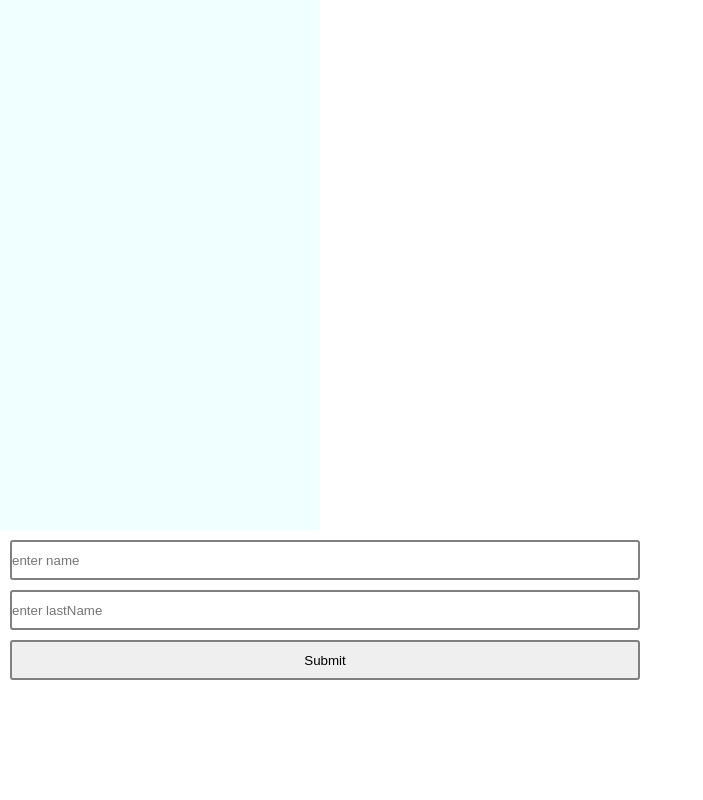
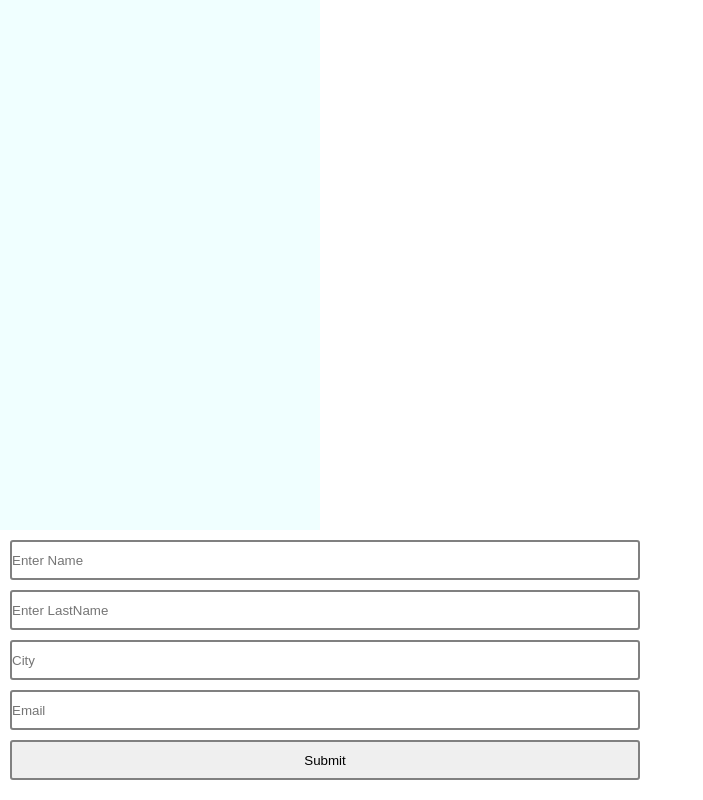
Before and after one commit to tarekaya/react-toolkit-v1, a React (Create React App) app: page / in a window 1280 px wide. Shown: the part 280-1080 px from the top of the page, without its empty margins (0-703 px from the left). Before the commit the page ends 980 px from the top, so only its background shows below. Built offline with nearby package versions, Linux system fonts and the light colour scheme.

Commit message:
2 files modified, 1 added, 1 deleted

```diff
--- a/style.css
+++ b/App.css
@@ -1,3 +1,6 @@
+.main{
+
+}
 h1, p {
   font-family: Lato;
 }
--- a/App.tsx
+++ b/App.tsx
@@ -1,5 +1,5 @@
 import * as React from 'react';
-import './style.css';
+import './App.css';
 import Header from './components/Header/Header.js';
 import Form from './components/Form/Form';
 import Sidebar from './components/Sidebar/Sidebar';
--- a/components/Form/Form.js
+++ b/components/Form/Form.js
@@ -5,13 +5,19 @@ export default function Form() {
   return (
     <form>
       <div className="form-group">
-        <input type="text" placeholder="enter name" />
+        <input type="text" placeholder="Enter Name" />
       </div>
       <div className="form-group">
-        <input type="text" placeholder="enter lastName" />
+        <input type="text" placeholder="Enter LastName" />
       </div>
       <div className="form-group">
-        <input type="submit" placeholder="enter city" />
+        <input type="text" placeholder="City" />
+      </div>
+      <div className="form-group">
+        <input type="email" placeholder="Email" />
+      </div>
+      <div className="form-group">
+        <input type="submit" placeholder="Add User" />
       </div>
     </form>
   );
```
